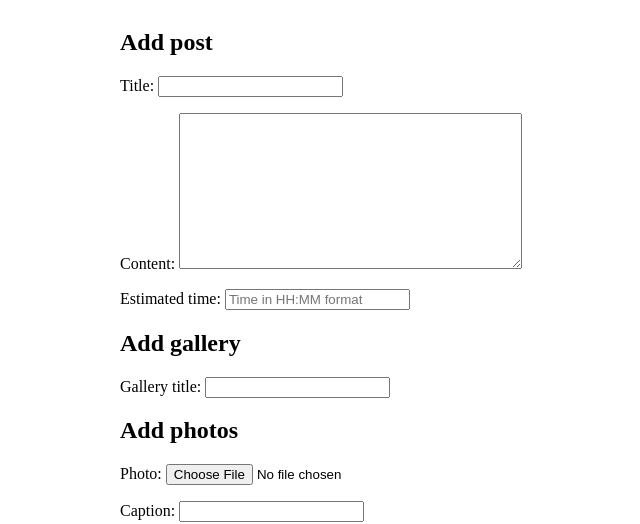
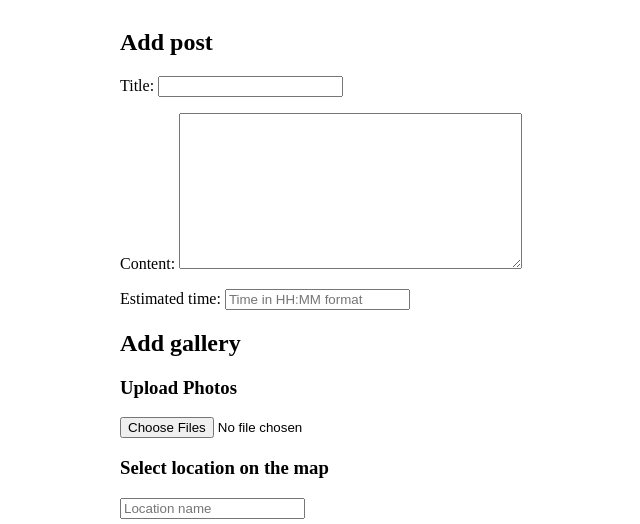
Before and after one commit to BlaneBlake/TravelPortal, a Django app: page /post/new/ in a window 1280 px wide. Shown: the part 185-709 px from the top of the page, without its empty margins (260-900 px from the left). Run offline with Django 3.2, Linux system fonts and the light colour scheme; the visitor is signed in with stand-in values (Sample User, id 1); some libraries are stand-ins or nearby versions.

Commit message:
upload multiple images & cleaning unnecessery gallery form - dev version

```diff
--- a/Blog/views.py
+++ b/Blog/views.py
@@ -11,7 +11,7 @@ from .models import Post
 from .forms import PostForm
 
 from Gallery.models import Gallery, Photo
-from Gallery.forms import GalleryForm, PhotoForm
+from Gallery.forms import MultiPhotoUploadForm
 
 from TravelPortal.mixins.context_mixins import TextsMixin
 
@@ -46,22 +46,23 @@ class PostCreateView(TextsMixin, LoginRequiredMixin, CreateView):
         # Tworzenie galerii dla posta (lub jej pobranie, jeśli istnieje)
         gallery, _ = Gallery.objects.get_or_create(post=post)
 
+        # gallery_form = GalleryForm(self.request.POST)
+        # if gallery_form.is_valid():
+        #     gallery, created = Gallery.objects.get_or_create(post=post)
+        #     gallery.gallery_title = gallery_form.cleaned_data['gallery_title']
+        #     gallery.save()
+        # print("TEST", self.request.POST.get('gallery_title'))  # Sprawdź, czy pole jest przesyłane
 
-        # Obsługa zdjęć
-        photos_formset = self.get_photos_formset()
-        if photos_formset.is_valid():
-            photos = photos_formset.save(commit=False)
 
-            for photo in photos:
-                photo.gallery = gallery
-                photo.save()
+        # Obsługa formularza przesyłania zdjęć
+        photo_form = MultiPhotoUploadForm(self.request.FILES)
+        if photo_form.is_valid():
+            images = self.request.FILES.getlist('images')  # Pobranie wszystkich przesłanych plików
+            for image in images:
+                Photo.objects.create(gallery=gallery, image=image)
 
-        # # Obsługa formularza przesyłania zdjęć
-        # photo_form = MultiPhotoUploadForm(self.request.POST, self.request.FILES)
-        # if photo_form.is_valid():
-        #     images = self.request.FILES.getlist('images')  # Pobranie wszystkich przesłanych plików
-        #     for image in images:
-        #         Photo.objects.create(gallery=gallery, image=image)
+        else:
+            print(f"Photo form errors: {photo_form.errors}")
 
         return super().form_valid(form)
 
@@ -69,25 +70,17 @@ class PostCreateView(TextsMixin, LoginRequiredMixin, CreateView):
         context = super().get_context_data(**kwargs)
 
         if self.request.POST:
-            context['gallery_form'] = GalleryForm(self.request.POST)
-            context['photos_formset'] = self.get_photos_formset()
-            # context['photo_form'] = MultiPhotoUploadForm(self.request.POST, self.request.FILES)
+            # context['gallery_form'] = GalleryForm(self.request.POST)
+            context['photo_form'] = MultiPhotoUploadForm(self.request.POST, self.request.FILES)
 
         else:
-            context['gallery_form'] = GalleryForm()
-            context['photos_formset'] = self.get_photos_formset(empty=True)
-            # context['photo_form'] = MultiPhotoUploadForm()
+            # context['gallery_form'] = GalleryForm()
+            context['photo_form'] = MultiPhotoUploadForm()
 
         # Add Google Maps API Key to the context
         context['GOOGLE_MAPS_API_KEY'] = settings.GOOGLE_MAPS_API_KEY
 
         return context
-
-    def get_photos_formset(self, empty=False):
-        PhotoFormSet = modelformset_factory(Photo, form=PhotoForm, extra=2)
-        if empty:
-            return PhotoFormSet(queryset=Photo.objects.none())
-        return PhotoFormSet(self.request.POST, self.request.FILES)
 
 class PostListView(TextsMixin, ListView):
     model = Post
--- a/Gallery/forms.py
+++ b/Gallery/forms.py
@@ -3,27 +3,29 @@ from .models import Gallery, Photo
 from django.utils.translation import gettext_lazy as _
 
 
-class GalleryForm(forms.ModelForm):
-    class Meta:
-        model = Gallery
-        fields = ['title']
-        labels = {
-            'title': _('Gallery title'),
-        }
+# class GalleryForm(forms.ModelForm):
+#     class Meta:
+#         model = Gallery
+#         fields = ['gallery_title']
+#         labels = {
+#             'gallery_title': _('Gallery title'),
+#         }
 
-class PhotoForm(forms.ModelForm):
-    class Meta:
-        model = Photo
-        fields = ['image', 'caption', 'is_main']
-        labels = {
-            'image': _('Photo'),
-            'caption': _('Caption'),
-            'is_main': _('Main image'),
-        }
+from django.forms.widgets import ClearableFileInput
 
-# class MultiPhotoUploadForm(forms.Form):
-#     images = forms.FileField(
-#         label=_("Upload Photos"),
-#         widget=forms.FileInput(attrs={'multiple': True}),
-#         required=False
-#     )
+class MultiFileInput(ClearableFileInput):
+    allow_multiple_selected = True
+
+    def __init__(self, attrs=None):
+        if attrs is None:
+            attrs = {}
+        attrs['multiple'] = True
+        super().__init__(attrs)
+
+
+class MultiPhotoUploadForm(forms.Form):
+    images = forms.FileField(
+        label=_("Upload Photos"),
+        widget=MultiFileInput,
+        required=False
+    )
--- a/Gallery/models.py
+++ b/Gallery/models.py
@@ -14,13 +14,14 @@ def user_post_photo_path(instance, filename):
 
 class Gallery(models.Model):
     post = models.OneToOneField(Post, related_name='gallery', on_delete=models.CASCADE)  # Jedna galeria przypisana do jednego posta
-    title = models.CharField(max_length=200, blank=True)
+    # gallery_title = models.CharField(max_length=200, blank=True)
 
     def get_main_photo(self):
         return self.photos.filter(is_main=True).first() or self.photos.first()
 
     def __str__(self):
-        return self.title or f"Gallery for {self.post.title}"
+        # return self.gallery_title or f"Gallery for {self.post.title}"
+        return f"Gallery for {self.post.title}"
 
 class Photo(models.Model):
     gallery = models.ForeignKey(Gallery, related_name='photos', on_delete=models.CASCADE)  # Zdjęcia w galerii
--- a/templates/blog/post_form.html
+++ b/templates/blog/post_form.html
@@ -13,16 +13,10 @@ long
             {{ form.as_p }}
 
         <h2>{% trans "Add gallery" %}</h2>
-            {{ gallery_form.as_p }}
+<!--            {{ gallery_form.as_p }}-->
 
-        <h2>{% trans "Add photos" %}</h2>
-            {{ photos_formset.management_form }}
-            {% for form in photos_formset %}
-                {{ form.as_p }}
-            {% endfor %}
-
-<!--        <h3>{% trans "Upload Photos" %}</h3>-->
-<!--            {{ photo_form.as_p }}-->
+        <h3>{% trans "Upload Photos" %}</h3>
+            {{ photo_form.images }}
 
         <!-- Mapa Google -->
         <h3>{% trans "Select location on the map" %}</h3>
```
Also changed, not shown: templates/blog/post_detail.html (+7 -0 lines), README.md.
